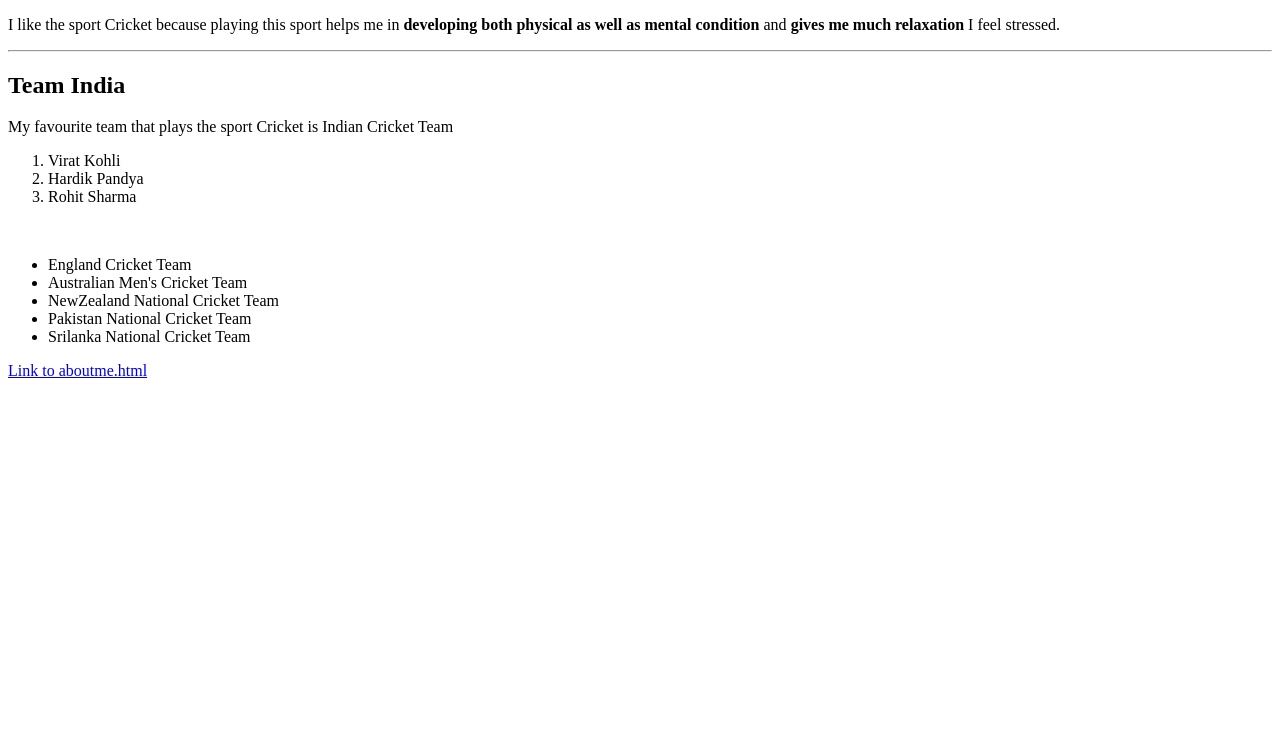
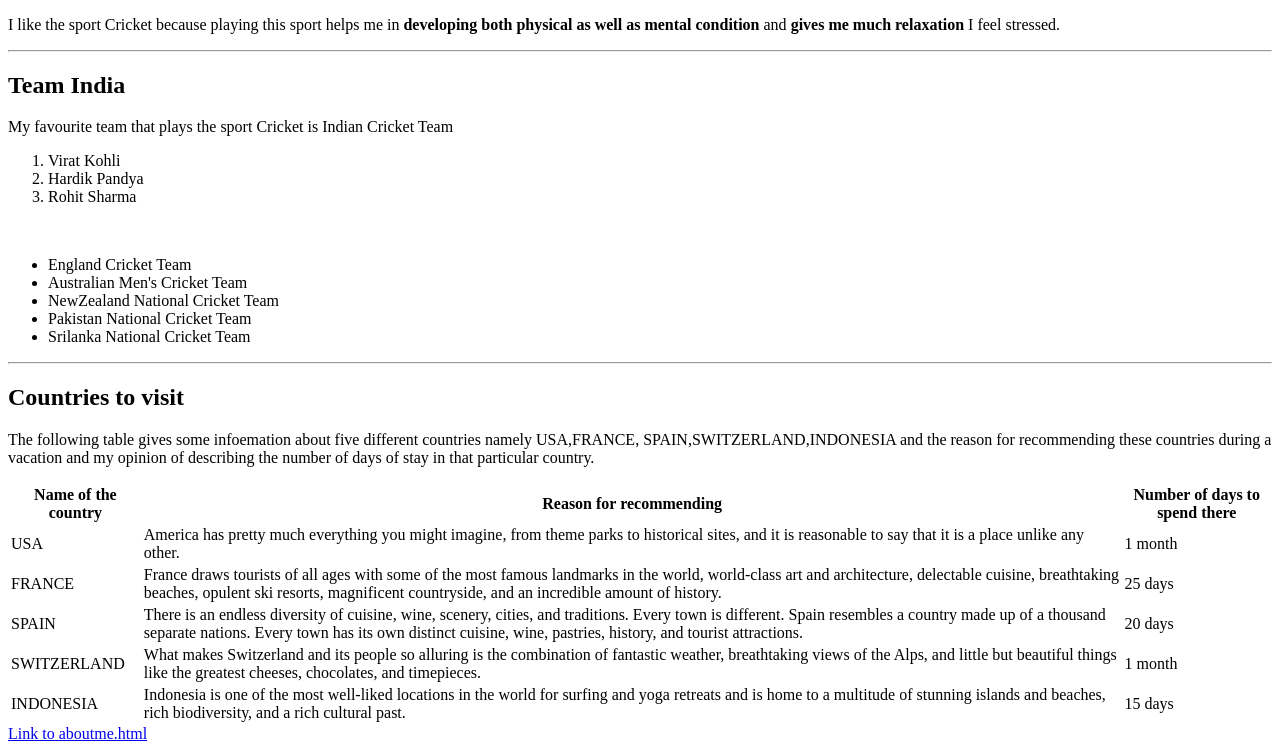
Before and after one commit to 44-563-Web-Apps-S23/44563-webapps-assignment-3-Likhithanwmsu, a plain HTML site: page index.html in a window 1280 px wide. Shown: the part 105-856 px from the top of the page. Before the commit the page ends 800 px from the top, so only its background shows below. Drawn offline with Linux system fonts and the light colour scheme.

Commit message:
Created table

```diff
--- a/index.html
+++ b/index.html
@@ -25,6 +25,50 @@
             <li>Pakistan National Cricket Team</li>
             <li>Srilanka National Cricket Team</li>
         </ul>
+        <hr/>
+           <h2>Countries to visit</h2>
+           <p>The following table gives some infoemation about five different countries namely USA,FRANCE,
+            SPAIN,SWITZERLAND,INDONESIA and the reason for recommending these countries during a vacation
+            and my opinion of describing the number of days of stay in that particular country.</p>
+            <table>
+            <tr>
+                <th> Name of the country </th>
+                <th> Reason for recommending </th>
+                <th> Number of days to spend there </th>
+            </tr>
+            <tr>
+                <td> USA </td>
+                <td> America has pretty much everything you might imagine, from theme parks to historical
+                    sites, and it is reasonable to say that it is a place unlike any other. </td>
+                <td> 1 month </td>
+            </tr>
+            <tr>
+                <td> FRANCE </td>
+                <td> France draws tourists of all ages with some of the most famous landmarks in the world, world-class
+                     art and architecture, delectable cuisine, breathtaking beaches, opulent ski resorts, magnificent
+                      countryside, and an incredible amount of history. </td>
+                <td> 25 days </td>
+            </tr>
+            <tr>
+                <td> SPAIN </td>
+                <td> There is an endless diversity of cuisine, wine, scenery, cities, and traditions. Every town is different.
+                     Spain resembles a country made up of a thousand separate nations. Every town has its own distinct cuisine,
+                     wine, pastries, history, and tourist attractions. </td>
+                <td> 20 days </td>
+            </tr>
+            <tr>
+                <td> SWITZERLAND </td>
+                <td> What makes Switzerland and its people so alluring is the combination of fantastic weather, breathtaking views
+                     of the Alps, and little but beautiful things like the greatest cheeses, chocolates, and timepieces. </td>
+                <td> 1 month </td>
+            </tr>
+            <tr>
+                <td> INDONESIA </td>
+                <td> Indonesia is one of the most well-liked locations in the world for surfing and yoga retreats and is home to a
+                    multitude of stunning islands and beaches, rich biodiversity, and a rich cultural past. </td>
+                    <td> 15 days </td>
+            </tr>
+            </table>
     </body>
     <a href = "aboutme.html">Link to aboutme.html</a>
 </html>
```
